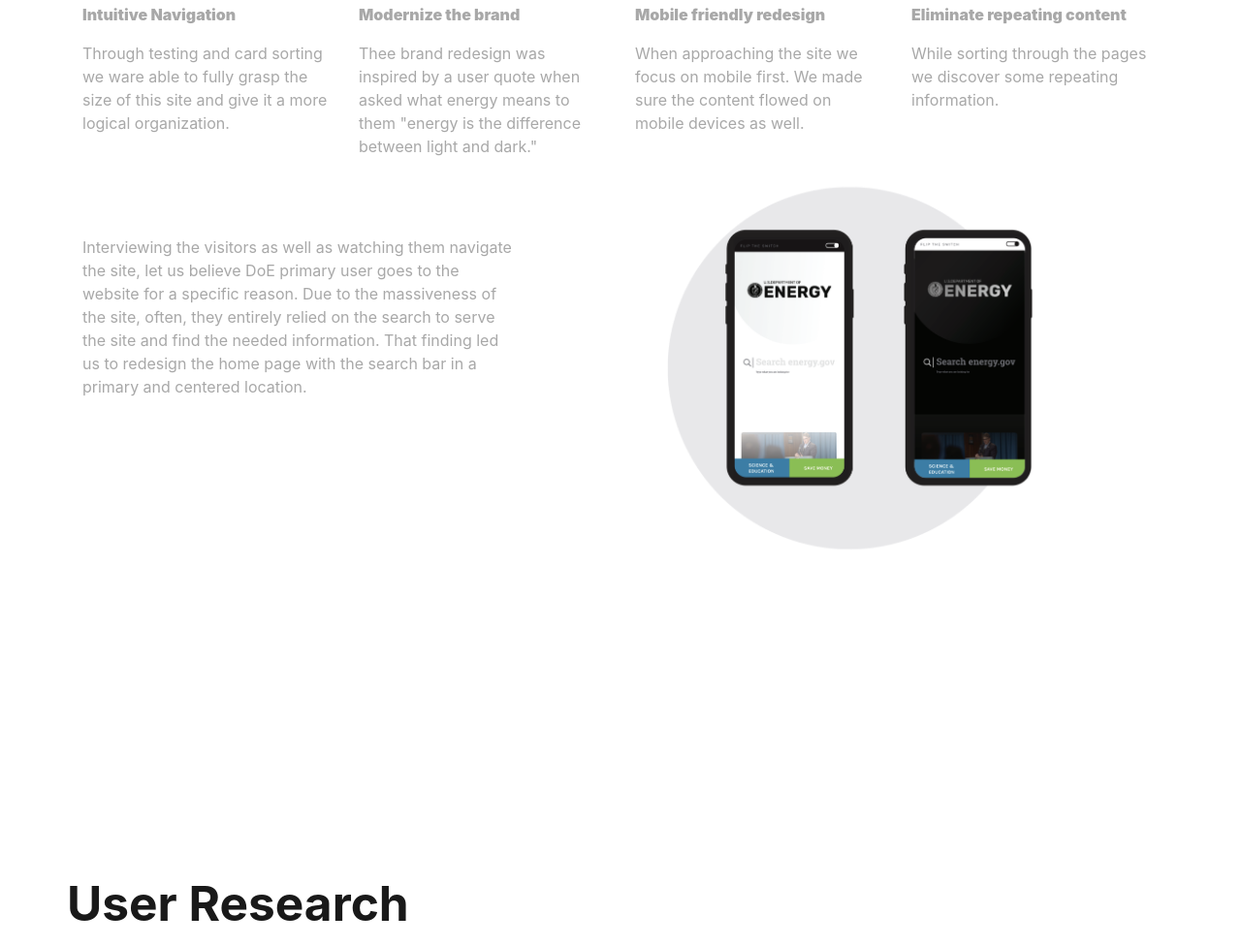
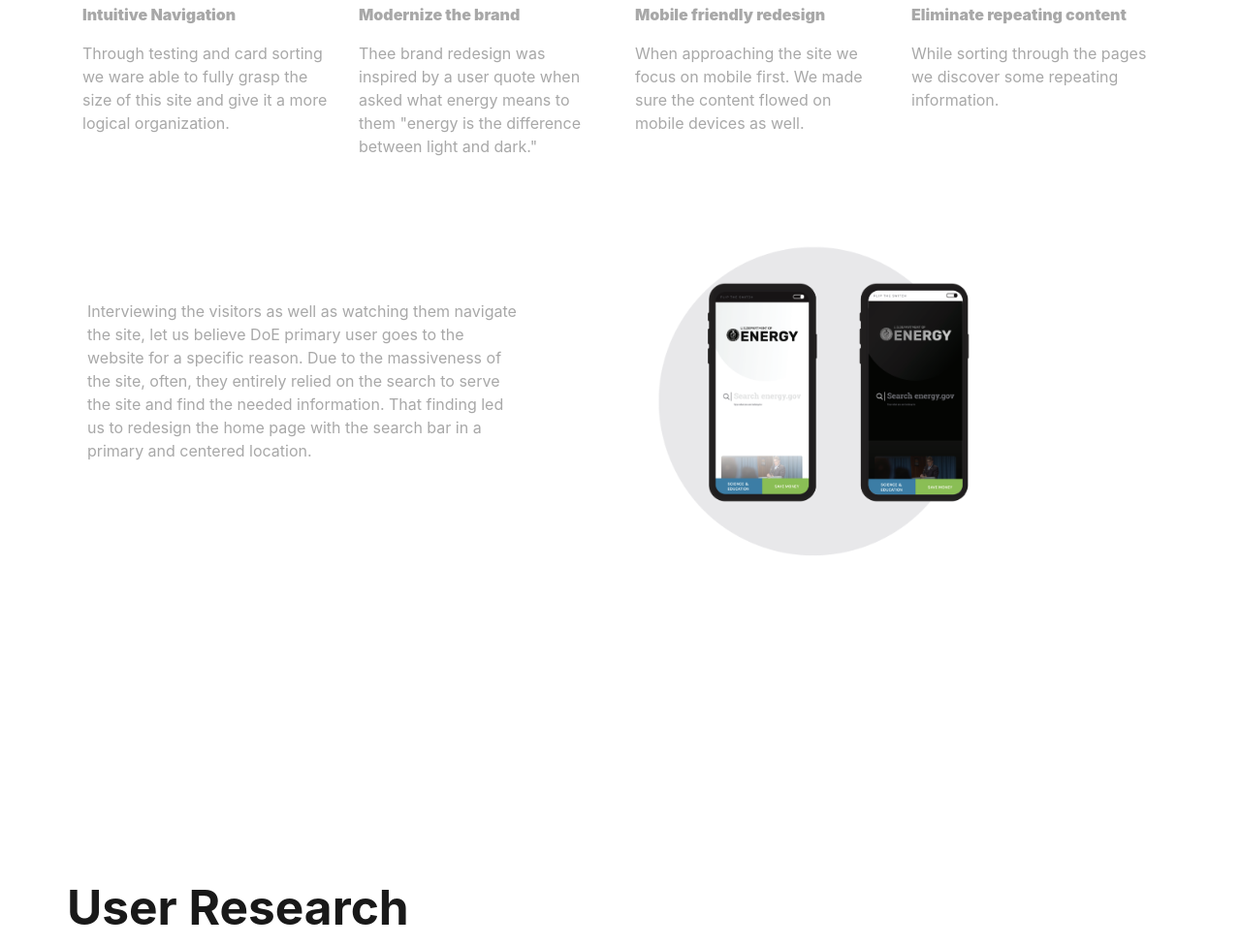
Before and after one commit to if314/HW19, a website: page energy.html in a window 1280 px wide. Shown: the part 1302-2278 px from the top of the page at 97% size. Drawn offline with Linux system fonts and the light colour scheme.

Commit message:
update
update

```diff
--- a/energy.html
+++ b/energy.html
@@ -188,7 +188,7 @@
     <p> While sorting through the pages we discover some repeating information.</p>
 
   </div>
-  <div class="col-lg-5 mt50">
+  <div class="col-lg-5 space">
           <p>Interviewing the visitors as well as
           watching them navigate the site, let us
           believe DoE primary user goes to the
@@ -200,7 +200,7 @@
           page with the search bar in a primary
           and centered location.</p>
 </div>
-<div class="col-lg-7">
+<div class="col-lg-6 mt50">
           <img class="fit" src="img/energy/bw.png" alt="balck and white ">
 </div>
 </div>
```
